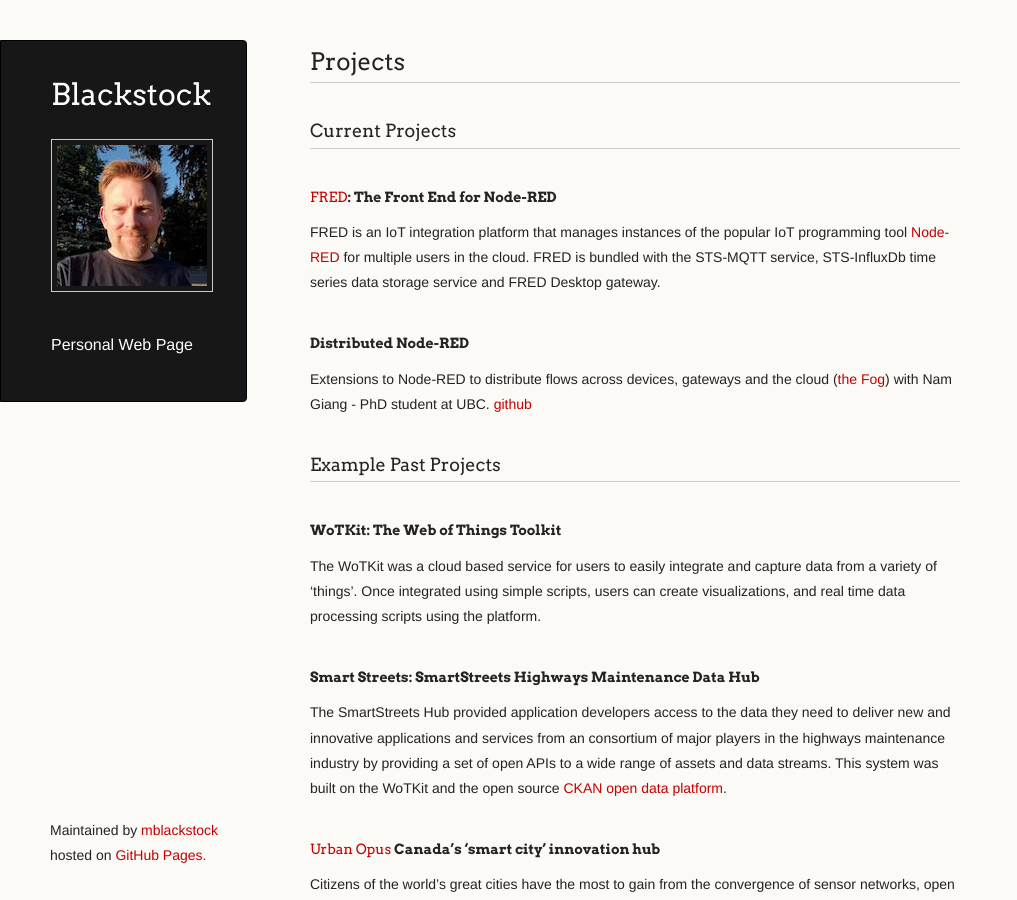
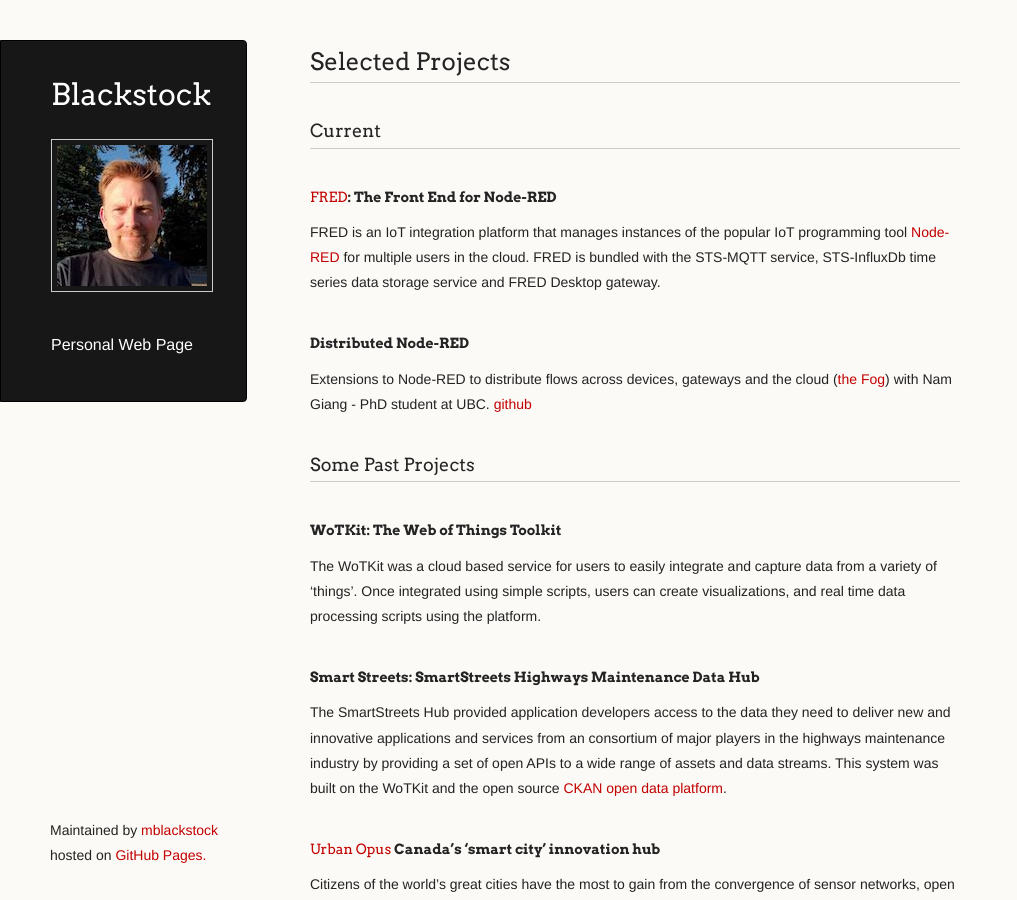
Before and after one commit to mblackstock/mblackstock.github.io, a Jekyll site: the page built from projects/index.md, in a window 1280 px wide and 900 px high. Shown: the whole window, without its empty margins (0-1017 px from the left). Built offline with Jekyll 4.4.1, drawn with Linux system fonts in a browser that asks for light colours.

Commit message:
update wording

```diff
--- a/projects/index.md
+++ b/projects/index.md
@@ -3,9 +3,9 @@
 title: Projects
 ---
 
-## Projects
+## Selected Projects
 
-### Current Projects
+### Current
 
 #### [FRED](http://fred.sensetecnic.com): The Front End for Node-RED
 
@@ -15,7 +15,7 @@
 
 Extensions to Node-RED to distribute flows across devices, gateways and the cloud ([the Fog](https://en.wikipedia.org/wiki/Fog_computing)) with Nam Giang - PhD student at UBC. [github](https://github.com/namgk/dnr-editor)
 
-### Example Past Projects
+### Some Past Projects
 
 #### WoTKit: The Web of Things Toolkit
 
```
